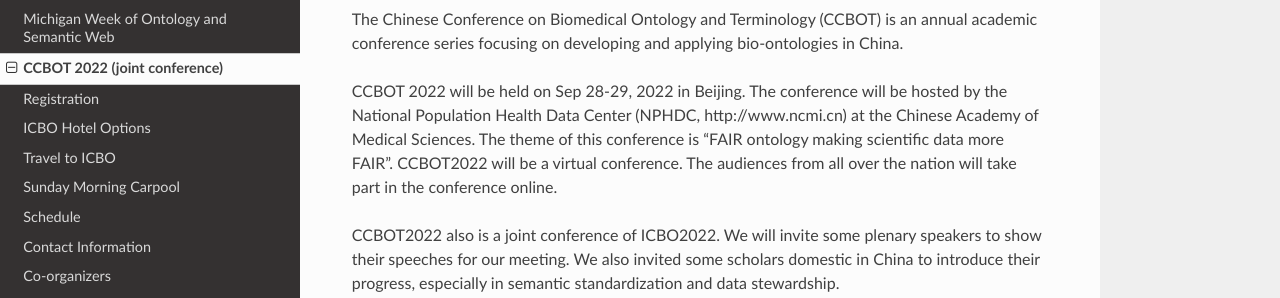
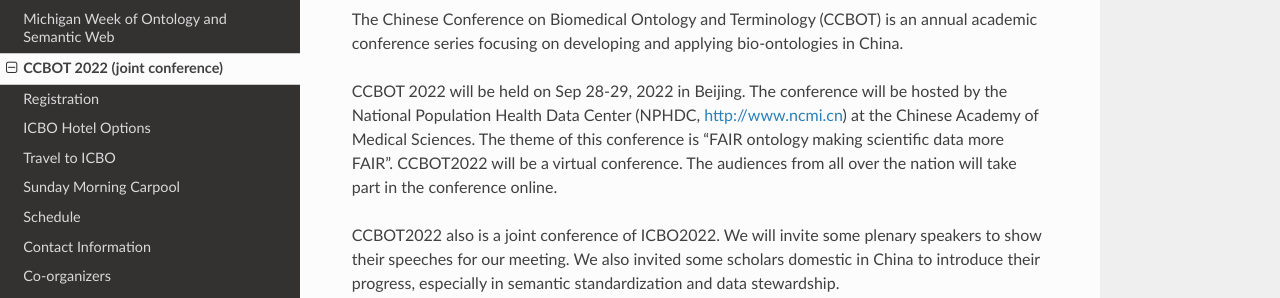
Before and after one commit to johnbeve/BFO-Organization, an MkDocs documentation site: the page built from docs/CCBOT2022.md, in a window 1280 px wide. Shown: the part 312-610 px from the top of the page. Built offline with MkDocs 1.6.1, drawn with Linux system fonts in a browser that asks for light colours; nearby versions of some CDN libraries; some of the changed lines change nothing that is shown.

Commit message:
Update CCBOT2022.md

```diff
--- a/docs/CCBOT2022.md
+++ b/docs/CCBOT2022.md
@@ -6,6 +6,6 @@
 
 The Chinese Conference on Biomedical Ontology and Terminology (CCBOT) is an annual academic conference series focusing on developing and applying bio-ontologies in China.
 
-CCBOT 2022 will be held on Sep 28-29, 2022 in Beijing. The conference will be hosted by the National Population Health Data Center (NPHDC, http://www.ncmi.cn) at the Chinese Academy of Medical Sciences. The theme of this conference is “FAIR ontology making scientific data more FAIR”. CCBOT2022 will be a virtual conference. The audiences from all over the nation will take part in the conference online.
+CCBOT 2022 will be held on Sep 28-29, 2022 in Beijing. The conference will be hosted by the National Population Health Data Center (NPHDC, [http://www.ncmi.cn](http://www.ncmi.cn)) at the Chinese Academy of Medical Sciences. The theme of this conference is “FAIR ontology making scientific data more FAIR”. CCBOT2022 will be a virtual conference. The audiences from all over the nation will take part in the conference online.
 
 CCBOT2022 also is a joint conference of ICBO2022. We will invite some plenary speakers to show their speeches for our meeting. We also invited some scholars domestic in China to introduce their progress, especially in semantic standardization and data stewardship.
```
